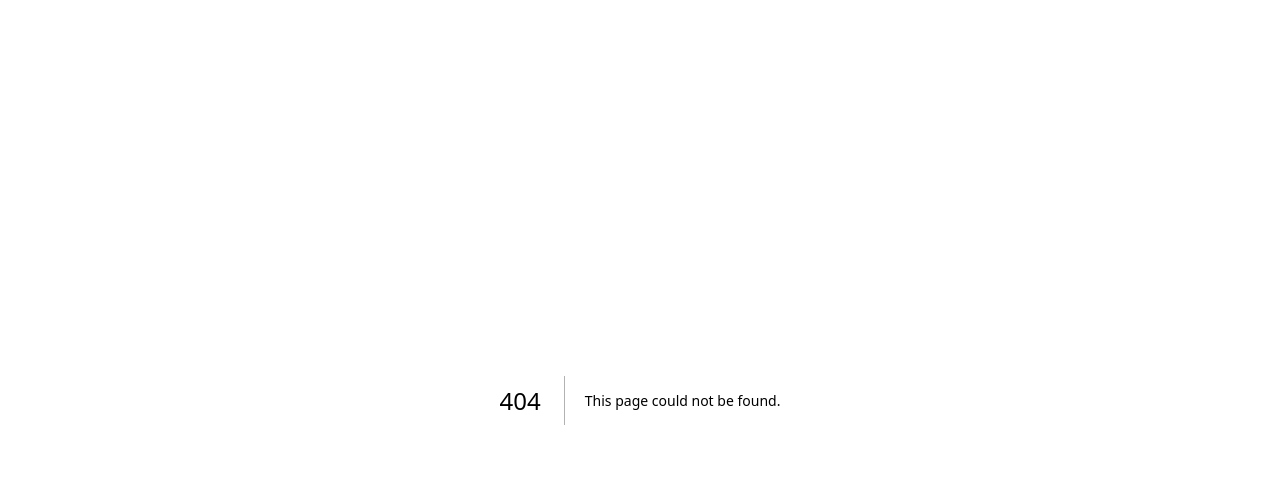
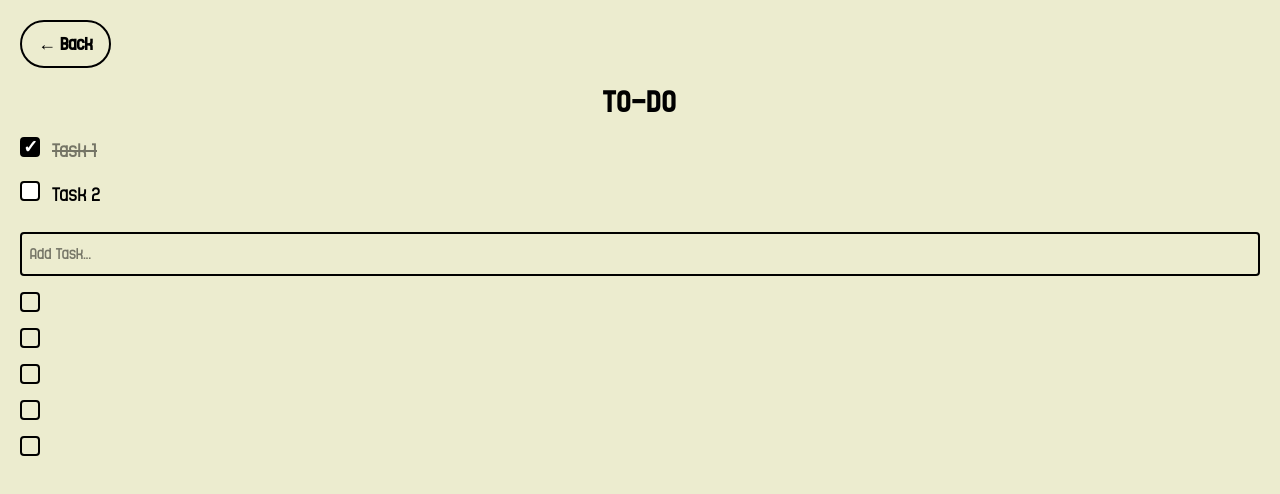
Before and after one commit to AdityaGarg1165/tanishk, a Next.js app: page /todo in a window 1280 px wide. Before the commit this address had no page. Shown: the top 494 px of the page. Built offline with nearby package versions, Linux system fonts and the light colour scheme.

Commit message:
added todo

```diff
--- a/app/page.jsx
+++ b/app/page.jsx
@@ -193,13 +193,13 @@ export default function TablePage() {
               alt=""
             />
             <div
-              className="absolute bottom-0 left-0 w-12 h-12 cursor-pointer"
+              className="absolute ml-2  bottom-0 left-0 w-12 h-12 cursor-pointer"
               onClick={() => router.push("/planner")}
               title="Go to Planner"
             />
             <div
               className="absolute top-1 left-2 w-12 h-12 cursor-pointer"
-              onClick={() => router.push("/timer")}
+              onClick={() => router.push("/todo")}
               title="Go to Planner"
             />
             <div
--- /dev/null
+++ b/app/todo/page.jsx
@@ -0,0 +1,94 @@
+'use client';
+import { useState } from 'react';
+import { useRouter } from 'next/navigation';
+
+export default function TodoList({ themeColor }) {
+  const router = useRouter();
+  const [tasks, setTasks] = useState([
+    { text: 'Task 1', completed: true },
+    { text: 'Task 2', completed: false },
+  ]);
+
+  const addTask = (text) => {
+    if (text.trim()) setTasks([...tasks, { text, completed: false }]);
+  };
+
+  const toggleTask = (index) => {
+    const updated = [...tasks];
+    updated[index].completed = !updated[index].completed;
+    setTasks(updated);
+  };
+
+  return (
+    <div
+      className="w-screen h-screen p-5 flex flex-col gap-4"
+      style={{
+        backgroundColor: '#ececcf',
+        fontFamily: 'Toon Around',
+      }}
+    >
+      {/* Back Button */}
+      <button
+        onClick={() => router.back()}
+        className="text-black text-lg font-bold w-fit px-4 py-2 border-2 border-black rounded-full hover:bg-black hover:text-white transition"
+        style={{ fontFamily: 'Toon Around' }}
+      >
+        ← Back
+      </button>
+
+      <h1 className="text-center text-3xl font-bold tracking-wider">TO-DO</h1>
+
+      {tasks.map((task, i) => (
+        <div key={i} className="flex items-center gap-3">
+          <div className="relative">
+            <input
+              type="checkbox"
+              checked={task.completed}
+              onChange={() => toggleTask(i)}
+              className="appearance-none w-5 h-5 border-2 border-black rounded-sm bg-white checked:bg-black"
+              style={{
+                WebkitAppearance: 'none',
+                appearance: 'none',
+                position: 'relative',
+              }}
+            />
+            <span
+              className="absolute left-[3px] top-[-4px] text-white text-lg font-bold pointer-events-none"
+              style={{ display: task.completed ? 'block' : 'none' }}
+            >
+              ✓
+            </span>
+          </div>
+          <span
+            className="text-xl"
+            style={{
+              textDecoration: task.completed ? 'line-through' : 'none',
+              opacity: task.completed ? 0.5 : 1,
+            }}
+          >
+            {task.text}
+          </span>
+        </div>
+      ))}
+
+      <input
+        className="mt-2 border-2 border-black rounded p-2 text-base"
+        placeholder="Add Task..."
+        onKeyDown={(e) => {
+          if (e.key === 'Enter') {
+            addTask(e.target.value);
+            e.target.value = '';
+          }
+        }}
+        style={{ fontFamily: 'Toon Around' }}
+      />
+
+      {/* Fill empty slots for aesthetic spacing */}
+      {Array.from({ length: Math.max(0, 7 - tasks.length) }).map((_, i) => (
+        <div key={i} className="flex items-center gap-3">
+          <div className="w-5 h-5 border-2 border-black rounded-sm"></div>
+        </div>
+      ))}
+    </div>
+  );
+}
```
